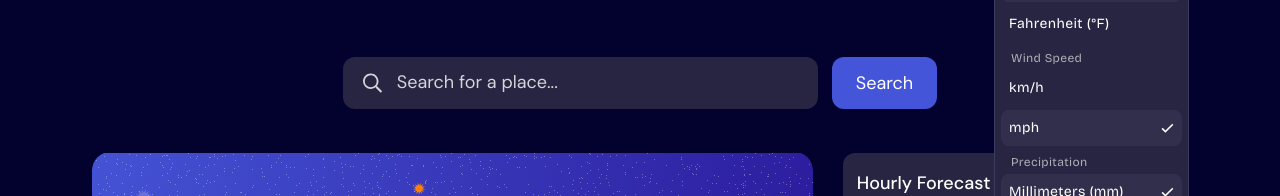
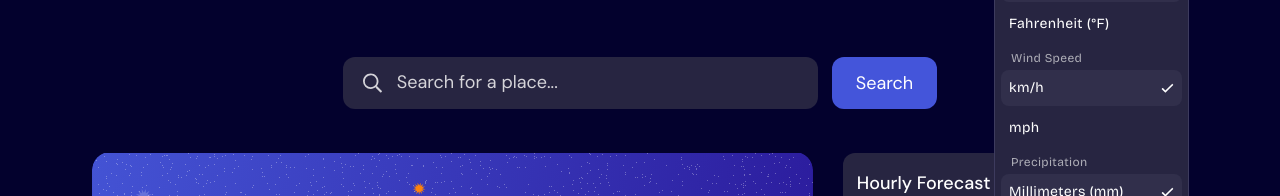
Before and after one commit to ismiralrasyiid/weather-now, a Next.js app: page / in a window 1280 px wide. Both pictures are taken after a click on the button "Units". Shown: the part 165-361 px from the top of the page. Built offline with nearby package versions, Linux system fonts and the light colour scheme.

Commit message:
feat(ui): add switch unit type functionality at menu dropdown

```diff
--- a/components/feature/menu-dropdown/root.tsx
+++ b/components/feature/menu-dropdown/root.tsx
@@ -1,25 +1,45 @@
+"use client";
+
 import { Menu } from "@base-ui/react";
 import Trigger from "./trigger";
 import RadioGroup from "./radio-group";
 import {
   precipitationUnitOptions,
   temperatureUnitOptions,
+  unitOptionValuesByType,
   windSpeedUnitOptions,
 } from "@/domains/unit";
+import Link from "next/link";
+import { useUnitTypeParam } from "@/hooks";
 
 export default function MenuDropdown() {
+  const { currentUnitType, toSwitchUnitType, switchUnitTypeHref } =
+    useUnitTypeParam();
+  const unitTypeOptions = unitOptionValuesByType[currentUnitType];
+
   return (
     <Menu.Root>
       <Trigger />
       <Menu.Portal>
         <Menu.Positioner sideOffset={10} align="end">
           <Menu.Popup className="flex min-w-menu-dropdown flex-col gap-2 rounded-xl border border-border bg-background-primary p-1.5 font-primary text-sm tracking-wide text-text-primary">
-            <Menu.Item className="cursor-pointer rounded-lg p-2 hover:bg-background-secondary-hover data-checked:bg-background-secondary">
-              Switch to Imperial
-            </Menu.Item>
-            <RadioGroup {...temperatureUnitOptions} value="celsius" />
-            <RadioGroup {...windSpeedUnitOptions} value="mph" />
-            <RadioGroup {...precipitationUnitOptions} value="millimeters" />
+            <Link href={switchUnitTypeHref}>
+              <Menu.Item className="cursor-pointer rounded-lg p-2 hover:bg-background-secondary-hover data-checked:bg-background-secondary">
+                Switch to <span className="capitalize">{toSwitchUnitType}</span>
+              </Menu.Item>
+            </Link>
+            <RadioGroup
+              {...temperatureUnitOptions}
+              value={unitTypeOptions.temperature}
+            />
+            <RadioGroup
+              {...windSpeedUnitOptions}
+              value={unitTypeOptions.windSpeed}
+            />
+            <RadioGroup
+              {...precipitationUnitOptions}
+              value={unitTypeOptions.precipitation}
+            />
           </Menu.Popup>
         </Menu.Positioner>
       </Menu.Portal>
--- a/components/feature/menu-dropdown/trigger.tsx
+++ b/components/feature/menu-dropdown/trigger.tsx
@@ -3,10 +3,7 @@ import Image from "next/image";
 
 export default function Trigger() {
   return (
-    <Menu.Trigger
-      className="flex cursor-pointer items-center gap-1.5 rounded-md bg-background-primary p-2 text-xs md:gap-2.5 md:px-3.25 md:text-sm"
-      openOnHover
-    >
+    <Menu.Trigger className="flex cursor-pointer items-center gap-1.5 rounded-md bg-background-primary p-2 text-xs md:gap-2.5 md:px-3.25 md:text-sm">
       <Image
         className="md:hidden"
         src="/icon-units.svg"
```
